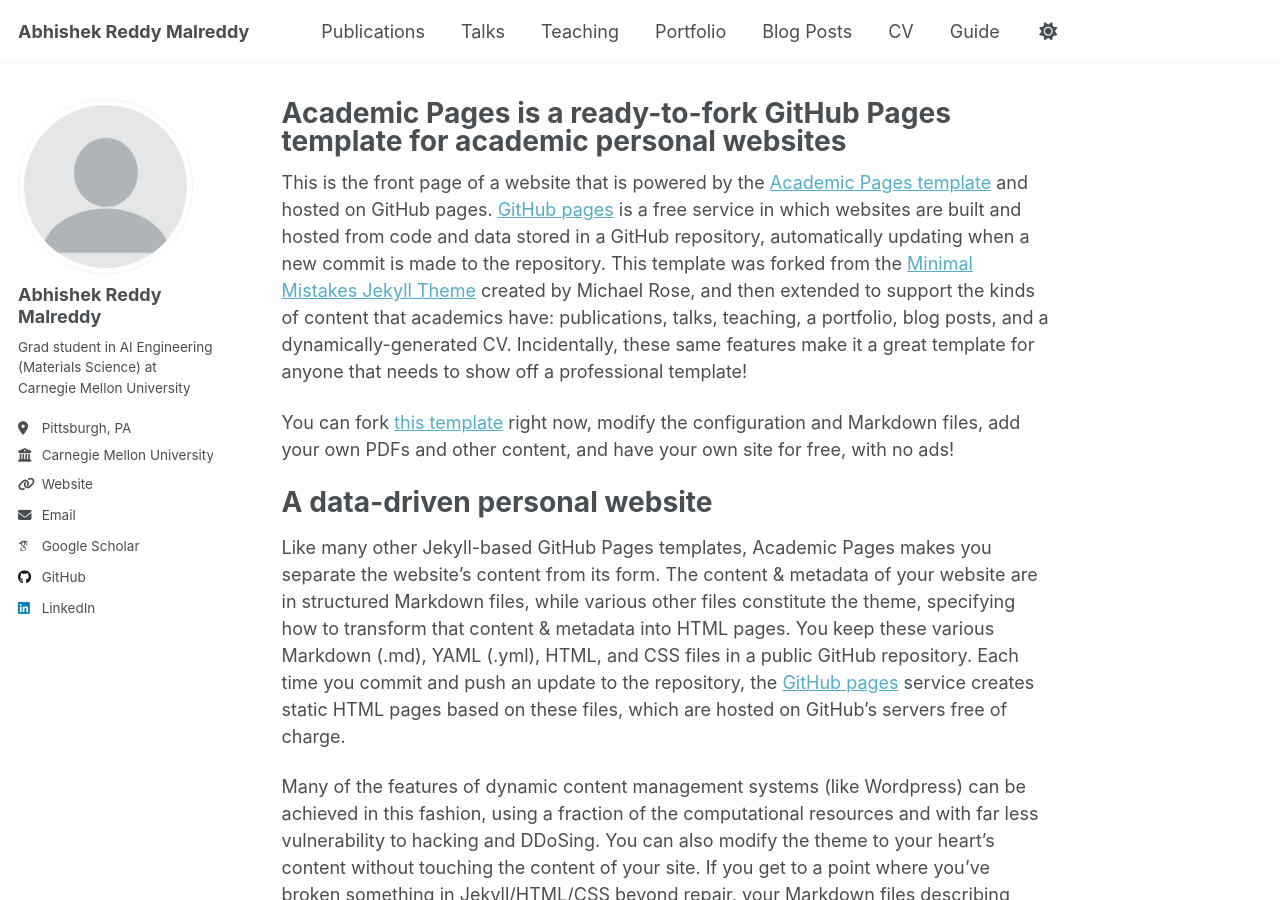
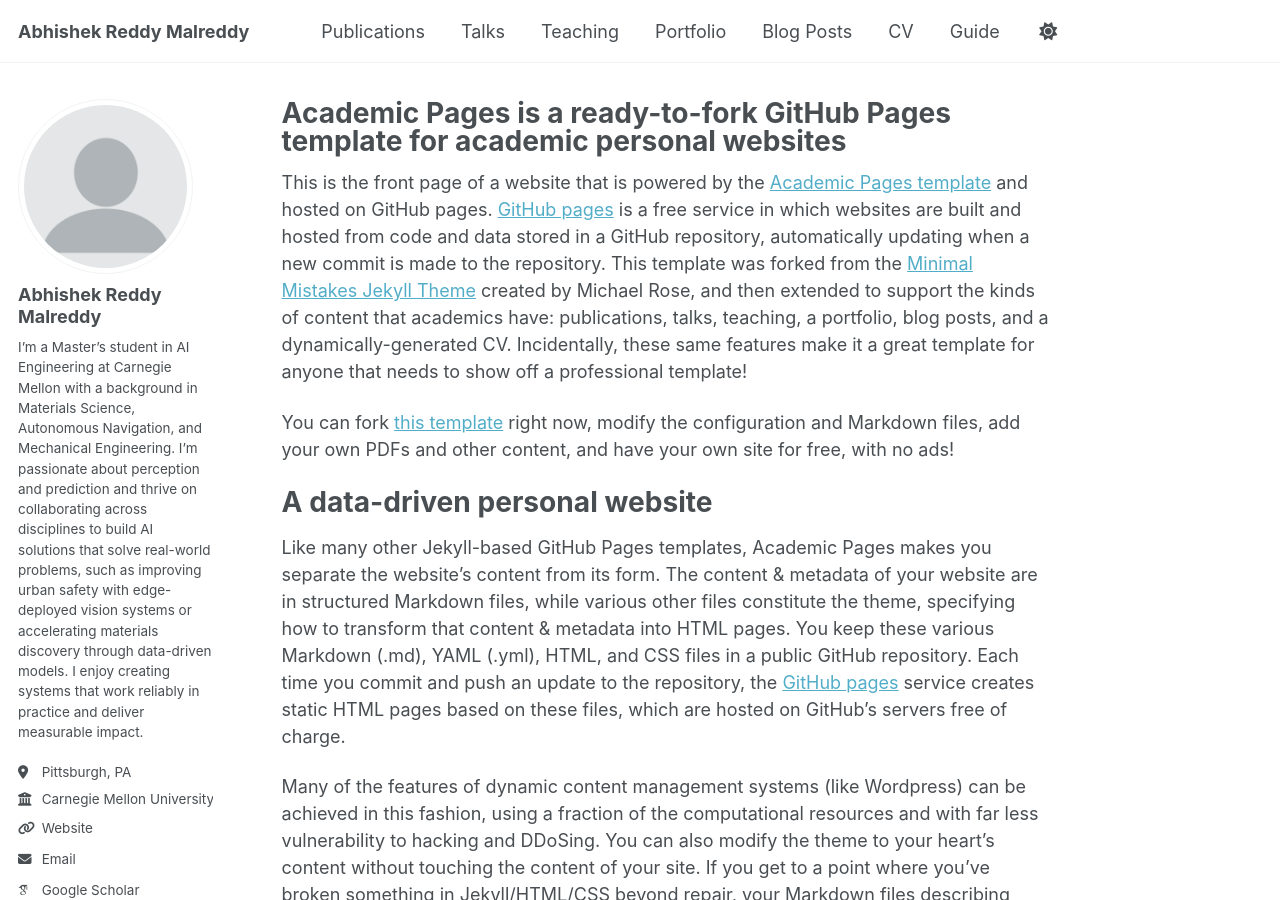
Before and after one commit to abhishekredy18/abhishekredy18.github.io, a Jekyll site: the page built from _pages/about.md, in a window 1280 px wide and 900 px high. Built offline with Jekyll 4.4.1, drawn with Linux system fonts in a browser that asks for light colours; some web fonts are replaced; a script that is not in the unit is left out; some of the changed lines change nothing that is shown.

Commit message:
feat: update bio

```diff
--- a/_config.yml
+++ b/_config.yml
@@ -13,8 +13,7 @@
 title_separator: "-"
 name: &name "Abhishek Reddy Malreddy"
 description: &description "MS in Artificial Intelligence Engineering at Carnegie Mellon University, specializing in materials science and engineering."
-# url: "https://www.abhishekreddy.one" # your custom domain
-url: "https://abhishekredy18.github.io"
+url: "https://abhishekredy18.github.io" # your custom domain
 baseurl: "" # leave blank for root
 repository: "abhishekredy18/abhishekredy18.github.io"
 
@@ -23,7 +22,7 @@
   avatar: "profile.png"
   name: "Abhishek Reddy Malreddy"
   pronouns:
-  bio: "Grad student in AI Engineering (Materials Science) at Carnegie Mellon University" # Keeping original bio as it seems descriptive
+  bio: "I’m a Master’s student in AI Engineering at Carnegie Mellon with a background in Materials Science, Autonomous Navigation, and Mechanical Engineering. I’m passionate about perception and prediction and thrive on collaborating across disciplines to build AI solutions that solve real-world problems, such as improving urban safety with edge-deployed vision systems or accelerating materials discovery through data-driven models. I enjoy creating systems that work reliably in practice and deliver measurable impact."
   location: "Pittsburgh, PA"
   employer: "Carnegie Mellon University"
   uri: "https://www.abhishekreddy.one"
```
